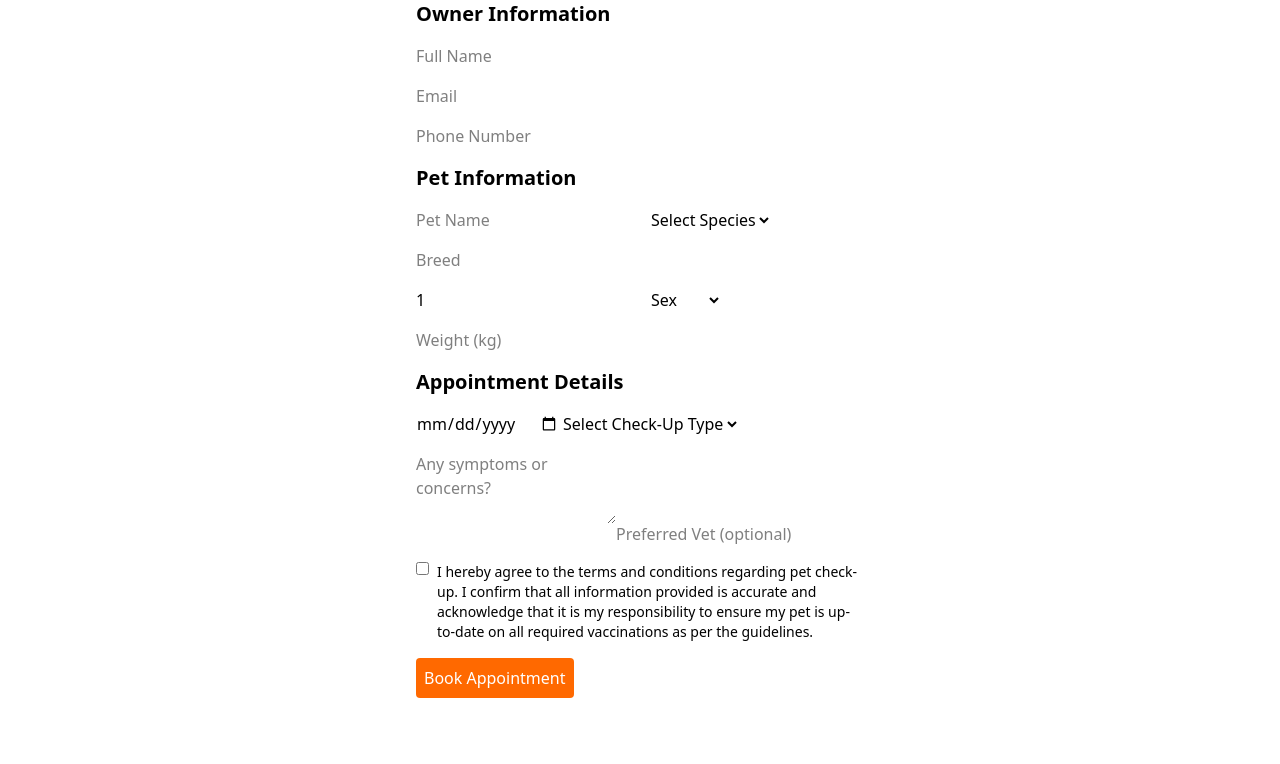
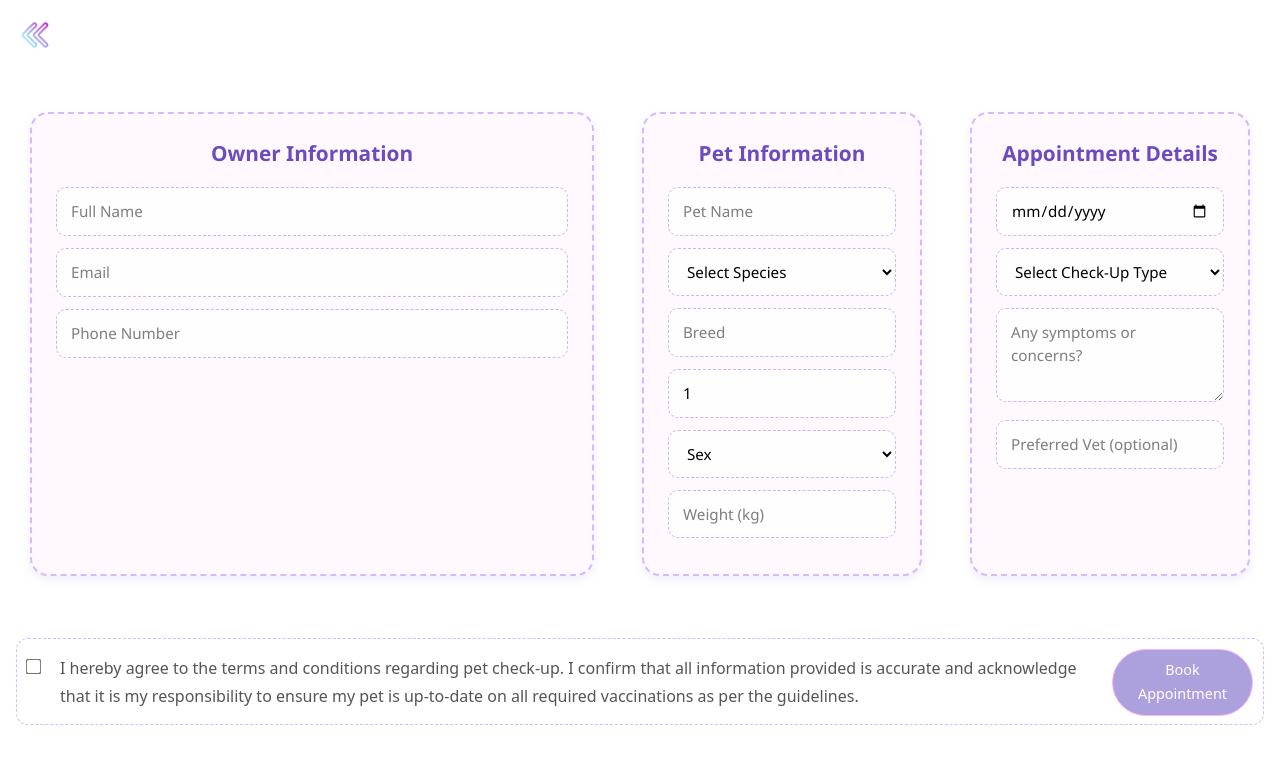
Before and after one commit to ChristianAlicaba2002/Veterinarian_System_FrontEnd, a Next.js app: page /Application/Organisms/Pages/CheckUp in a window 1280 px wide. Shown: the top 764 px of the page. Built offline with nearby package versions, Linux system fonts and the light colour scheme.

Commit message:
New Changes

```diff
--- /dev/null
+++ b/app/Application/Organisms/Pages/CheckUp/CheckUpStyles/CheckUp.css
@@ -0,0 +1,140 @@
+.Form {
+    max-width: 100%;
+    margin: 2rem auto;
+    padding: 30px;
+    border-radius: 16px;
+    display: flex;
+    flex-direction: row;
+    gap: 3rem;
+    font-family: "Segoe UI", sans-serif;
+
+  }
+
+  .CardRow {
+    display: flex;
+    justify-content: space-between;
+    gap: 20px;
+    flex-wrap: wrap;
+  }
+
+  .Card {
+    background-color: #fff8ff;
+    padding: 24px;
+    border-radius: 18px;
+    border: 2px dashed #d5baff;
+    box-shadow: 0 4px 10px rgba(128, 90, 213, 0.1);
+    flex: 1;
+    min-width: 280px;
+    transition: transform 0.2s ease, box-shadow 0.2s ease;
+  }
+
+  .Card:hover {
+    transform: translateY(-4px);
+    box-shadow: 0 6px 16px rgba(128, 90, 213, 0.2);
+    border-color: #b39aff;
+    background-color: #fdf6ff;
+  }
+
+  .CardSection {
+    font-size: 1.3rem;
+    font-weight: 600;
+    margin-bottom: 18px;
+    color: #6b4bbd;
+    text-align: center;
+  }
+
+  .Form input[type="text"],
+  .Form input[type="email"],
+  .Form input[type="tel"],
+  .Form input[type="number"],
+  .Form input[type="date"],
+  .Form select,
+  .Form textarea {
+    width: 100%;
+    padding: 12px 14px;
+    margin-bottom: 12px;
+    border: 1.5px dashed #c9b6f4;
+    border-radius: 10px;
+    background-color: #fefefe;
+    font-size: 0.95rem;
+    transition: all 0.2s ease-in-out;
+  }
+
+  .Form input:focus,
+  .Form select:focus,
+  .Form textarea:focus {
+    outline: none;
+    border: 1.5px dashed #8770da;
+    background-color: rgba(214, 192, 214, 0.12);
+  }
+
+  .Terms {
+    display: flex;
+    align-items: flex-start;
+    gap: 20px;
+    background-color: white;
+    padding: 1rem 10px 0.5rem;
+    border-radius: 12px;
+    border: 1.5px dashed #d6b9ff;
+    font-size: 1rem;
+    color: #555;
+    line-height: 1.7;
+    margin: 1rem;
+  }
+
+  .Terms input[type="checkbox"] {
+    margin-top: 5px;
+    transform: scale(1.2);
+    accent-color: #b28dff;
+  }
+
+  .submit-button {
+    margin-left: 0.8rem;
+    margin-top: -0.4rem;
+    padding: 8px 25px;
+    background-color: rgba(162, 150, 216, 0.89);
+    border: 1px solid #f9b3ff;
+    color: white;
+    font-size: 0.9rem;
+    border-radius: 80px;
+    cursor: pointer;
+    transition: background 0.3s ease, transform 0.2s ease;
+    width: fit-content;
+  }
+
+  .submit-button:hover {
+    border: 1px solid #f59cfd;
+    background-color: #a187e7;
+    transform: scale(1.03);
+  }
+
+  .Back {
+    margin: 20px;
+  }
+
+  .Back img {
+    width: 30px;
+    cursor: pointer;
+    transition: transform 0.2s ease;
+  }
+
+  .Back img:hover {
+    transform: scale(1.1);
+  }
+
+  @media (max-width: 768px) {
+    .Form {
+      flex-direction: column;
+      overflow-y: auto;
+      max-height: 100vh;
+      padding-bottom: 2rem;
+    }
+  }
+
+  @media (max-width: 600px) {
+    .Terms {
+      flex-direction: column;
+      align-items: stretch;
+
+    }
+  }
--- a/app/Application/Organisms/Pages/CheckUp/page.tsx
+++ b/app/Application/Organisms/Pages/CheckUp/page.tsx
@@ -2,6 +2,8 @@
 
 import { useState, useEffect } from "react";
 import { getUser } from "../../../../../utils";
+import Link from "next/link";
+import './CheckUpStyles/CheckUp.css';
 
 type UserData = {
   client_id: number;
@@ -78,31 +80,27 @@ export default function CheckUp() {
 
       if (!response.ok) {
         const errorData = await response.json();
-        alert("Appointment booked Not successfully!");
+        alert("Appointment booking was not successful.");
         throw new Error(errorData.message || "Failed to create appointment");
-      }
-      else
-      {
+      } else {
         const data = await response.json();
         alert("Appointment booked successfully!");
-        console.log(`Submitted Data:`, data);
+        console.log("Submitted Data:", data);
       }
 
-
-      // Reset form
+      // Reset form and state
       setAppointment({
         pet_name: "",
         breed: "",
         weight: "",
         species: "",
-        age: 0,
+        age: 1,
         sex: "",
         appointment_date: "",
         checkup_type: "",
         symptoms: "",
         preferred_vet: "",
       });
-
       setAgreeTerms(false);
     } catch (error) {
       console.error("Error submitting appointment:", error);
@@ -117,9 +115,17 @@ export default function CheckUp() {
   }, []);
 
   return (
-    <form onSubmit={handleSubmit} className="space-y-4 max-w-md mx-auto">
-      <h2 className="text-xl font-semibold">Owner Information</h2>
+    <>
+      <div className="Back">
+        <Link href="/Application/Organisms/Layouts">
+          <img src="/img/back.png" alt="back icon" />
+        </Link>
+      </div>
 
+      <form onSubmit={handleSubmit} className="Form">
+      <div className="CardRow">
+      <div className="Card">
+        <h2 className="CardSection">Owner Information</h2>
         <input
           type="text"
           value={userData.first_name}
@@ -144,9 +150,11 @@ export default function CheckUp() {
           }
           placeholder="Phone Number"
         />
+      </div>
+          </div>
 
-      <h2 className="text-xl font-semibold">Pet Information</h2>
-
+          <div className="Card">
+        <h2 className="CardSection">Pet Information</h2>
         <input
           type="text"
           value={appointment.pet_name}
@@ -201,9 +209,10 @@ export default function CheckUp() {
           }
           placeholder="Weight (kg)"
         />
+      </div>
 
-      <h2 className="text-xl font-semibold">Appointment Details</h2>
-
+      <div className="Card">
+      <h2 className="CardSection">Appointment Details</h2>
         <input
           type="date"
           value={appointment.appointment_date}
@@ -242,24 +251,25 @@ export default function CheckUp() {
           }
           placeholder="Preferred Vet (optional)"
         />
+      </div>
+      </form>
 
-      <div className="flex items-start gap-2">
+      <div className="Terms">
         <input
           type="checkbox"
           checked={agreeTerms}
           onChange={() => setAgreeTerms((prev) => !prev)}
         />
-        <label className="text-sm">
+        <span>
           I hereby agree to the terms and conditions regarding pet check-up. I
           confirm that all information provided is accurate and acknowledge that
           it is my responsibility to ensure my pet is up-to-date on all required
           vaccinations as per the guidelines.
-        </label>
-      </div>
-
-      <button type="submit" className="bg-orange-500 text-white p-2 rounded">
+        </span>
+          <button type="submit" className="submit-button" >
           Book Appointment
         </button>
-    </form>
+      </div>
+    </>
   );
 }
```
Lines whose indentation alone changed are shown as unchanged.
